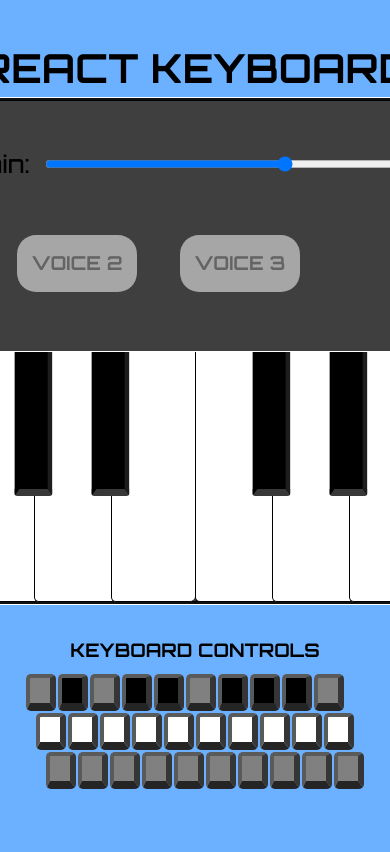
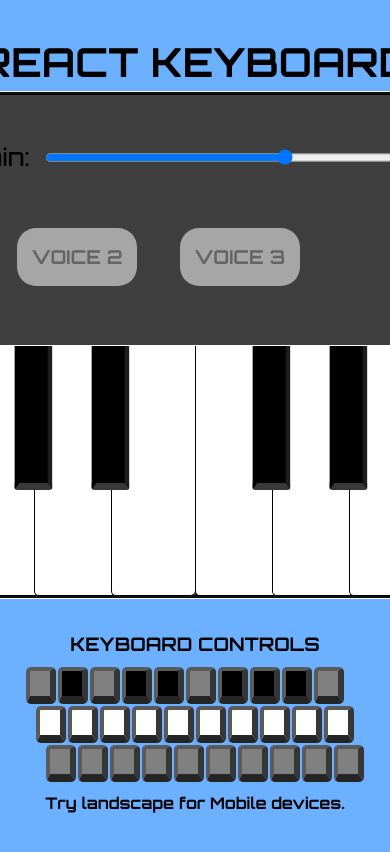
Before and after one commit to nchau3/RK-23-Keyboard, a React (Vite) app: page / in a window 390 px wide. Shown: the top 852 px of the page. Built offline with nearby package versions, Linux system fonts and the light colour scheme.

Commit message:
disable tap on zoom, add landscape breakpoints for touch events

```diff
--- a/src/components/Instructions.jsx
+++ b/src/components/Instructions.jsx
@@ -40,6 +40,7 @@ export default function Instructions() {
     <div className="instructions">
       <h3>KEYBOARD CONTROLS</h3>
       {getQwertyRows()}
+      <h4>Try landscape for Mobile devices.</h4>
     </div>
   )
 }
--- a/src/components/Key.jsx
+++ b/src/components/Key.jsx
@@ -16,8 +16,11 @@ export default function Key(props) {
 
   const keyClassNames = `${whiteKey ? "key key-white" : "key key-black"} ${keydown ? "keydown" : ""}`;
 
+  const width = window.outerWidth;
+  const height = window.outerHeight;
+  const isLandScape = width > height ? true : false;
+
   useEffect(() => {
-
     if (!keydown && keysPressed.includes(input)) {
       notePressed(octave, note, freq);
       setKeydown(true);
@@ -29,7 +32,7 @@ export default function Key(props) {
 
   const notePressedHandler = (event) => {
     //check for primary mouse button
-    if ((event.buttons & 1) && window.outerWidth > 480) {
+    if ((event.buttons & 1) && width > 480) {
       if (!keydown) {
         notePressed(octave, note, freq);
         setKeydown(true);
@@ -45,7 +48,7 @@ export default function Key(props) {
   }
 
   const touchStartHandler = () => {
-    if (window.outerWidth < 480) {
+    if ((!isLandScape && width < 480) || (isLandScape && width < 780)) {
       if (!keydown) {
         notePressed(octave, note, freq);
         setKeydown(true);
@@ -54,7 +57,7 @@ export default function Key(props) {
   }
 
   const touchEndHandler = () => {
-    if (window.outerWidth < 480) {
+    if ((!isLandScape && width < 480) || (isLandScape && width < 780)) {
       if (keydown) {
         noteReleased(octave, note);
         setKeydown(false);
--- a/src/styles/component-styles/instructions.scss
+++ b/src/styles/component-styles/instructions.scss
@@ -8,6 +8,10 @@
 
   h3 {
     padding-bottom: .5rem;
+  }
+
+  h4 {
+    padding-top: .5rem;
   }
 }
 
--- a/src/styles/index.scss
+++ b/src/styles/index.scss
@@ -1,3 +1,7 @@
+* {
+  touch-action: manipulation;
+}
+
 :root {
   font-family: Inter, system-ui, Avenir, Helvetica, Arial, sans-serif;
   line-height: 1.5;
```
Also changed, not shown: 3 other files (tests, documents, lock files or other folders).
